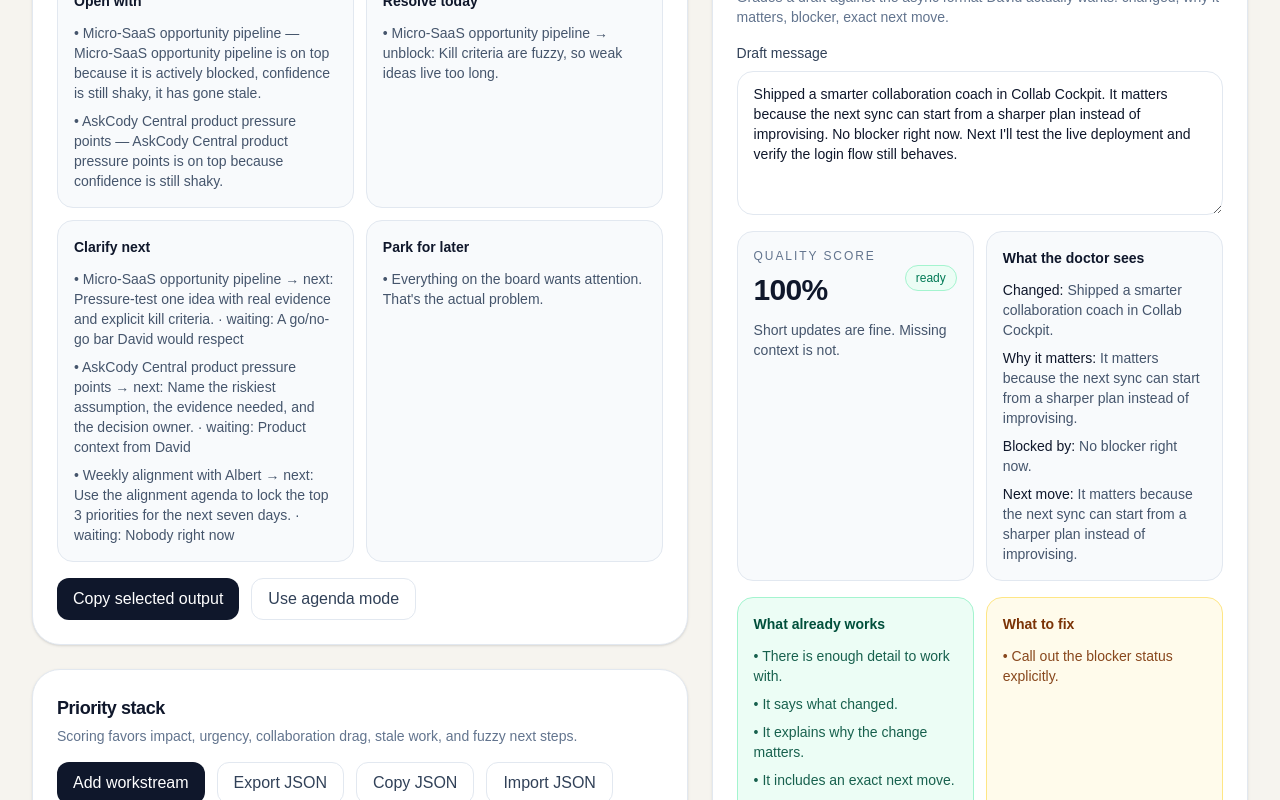
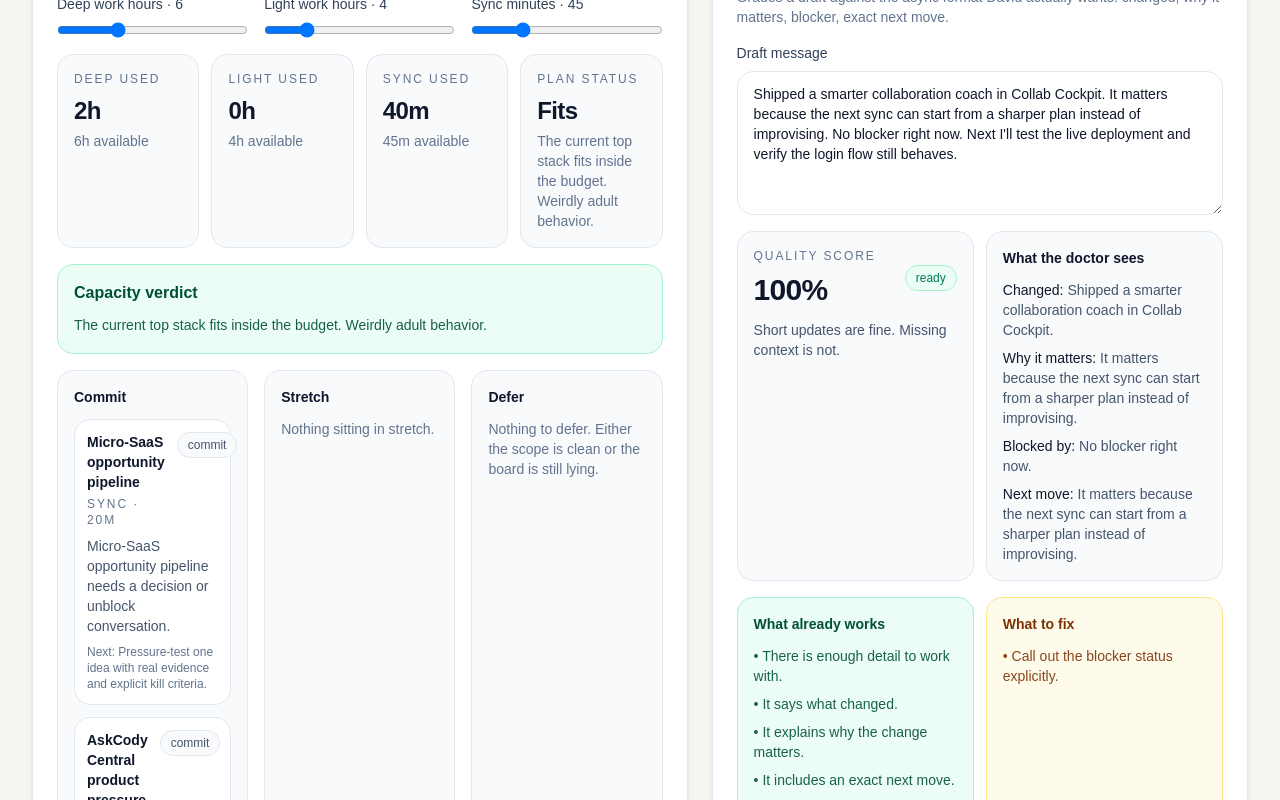
Before and after one commit to albertcl20/collab-cockpit, a Next.js app: page / in a window 1280 px wide. Shown: the part 4300-5100 px from the top of the page. Built offline with nearby package versions, Linux system fonts and the light colour scheme.

Commit message:
Add weekly attention budget planner

```diff
--- a/src/components/collaboration-cockpit.tsx
+++ b/src/components/collaboration-cockpit.tsx
@@ -54,6 +54,34 @@
   blockedCount: number;
   staleCount: number;
   topFocus: string;
+};
+
+type Budget = {
+  deepHours: number;
+  lightHours: number;
+  syncMinutes: number;
+};
+
+type BudgetAllocation = {
+  workstreamName: string;
+  lane: "deep" | "light" | "sync";
+  hours: number;
+  minutes: number;
+  verdict: "commit" | "stretch" | "defer";
+  reason: string;
+  nextMove: string;
+};
+
+type BudgetPlan = {
+  summary: string;
+  overload: boolean;
+  deepUsed: number;
+  lightUsed: number;
+  syncUsed: number;
+  commit: BudgetAllocation[];
+  stretch: BudgetAllocation[];
+  defer: BudgetAllocation[];
+  contract: string;
 };
 
 type AppState = {
@@ -283,6 +311,7 @@
   const [coachMode, setCoachMode] = useState<CoachMode>("quick-sync");
   const [snapshotNote, setSnapshotNote] = useState("");
   const [copyState, setCopyState] = useState<string>("");
+  const [budget, setBudget] = useState<Budget>({ deepHours: 6, lightHours: 4, syncMinutes: 45 });
   const [inboxDraft, setInboxDraft] = useState(
     "David: Central onboarding is still fuzzy because the tenant-level auth edge cases keep spilling across docs. I need one decision on whether we optimize for the happy path first or spend the week on exception handling. No hard blocker, but I do need David to confirm the decision bar. Next I can turn that into a sharper recommendation and updated plan."
   );
@@ -341,6 +370,7 @@
   const insights = useMemo(() => buildInsights(scoredWorkstreams, state.decisions), [scoredWorkstreams, state.decisions]);
   const protocolPlanner = useMemo(() => buildProtocolPlanner(scoredWorkstreams, state.decisions), [scoredWorkstreams, state.decisions]);
   const nudgeQueue = useMemo(() => buildNudgeQueue(scoredWorkstreams, state.decisions), [scoredWorkstreams, state.decisions]);
+  const budgetPlan = useMemo(() => buildBudgetPlan(scoredWorkstreams, budget), [scoredWorkstreams, budget]);
   const coachPlan = useMemo(
     () => buildCoachPlan({ mode: coachMode, focusNow, selected, decisions: state.decisions, updates: state.updates }),
     [coachMode, focusNow, selected, state.decisions, state.updates]
@@ -685,6 +715,45 @@
                     <textarea readOnly className={`${inputClass} mt-4 min-h-28 bg-white/80 font-mono text-sm`} value={item.message} />
                   </div>
                 )) : <p className="rounded-2xl border border-dashed border-slate-200 bg-slate-50 px-4 py-6 text-sm text-slate-500">No active nudges. Either collaboration is unusually clean or the board is under-reporting pain.</p>}
+              </div>
+            </Panel>
+
+            <Panel title="Attention budget" subtitle="Makes the weekly plan fit reality. Good collaboration dies when the board promises more than the calendar can carry.">
+              <div className="grid gap-4">
+                <div className="grid gap-4 md:grid-cols-3">
+                  <Field label={`Deep work hours · ${budget.deepHours}`}>
+                    <input type="range" min={0} max={20} value={budget.deepHours} onChange={(e) => setBudget((current) => ({ ...current, deepHours: Number(e.target.value) }))} />
+                  </Field>
+                  <Field label={`Light work hours · ${budget.lightHours}`}>
+                    <input type="range" min={0} max={20} value={budget.lightHours} onChange={(e) => setBudget((current) => ({ ...current, lightHours: Number(e.target.value) }))} />
+                  </Field>
+                  <Field label={`Sync minutes · ${budget.syncMinutes}`}>
+                    <input type="range" min={0} max={180} step={5} value={budget.syncMinutes} onChange={(e) => setBudget((current) => ({ ...current, syncMinutes: Number(e.target.value) }))} />
+                  </Field>
+                </div>
+                <div className="grid gap-3 md:grid-cols-4">
+                  <MetricCard label="Deep used" value={`${budgetPlan.deepUsed}h`} note={`${budget.deepHours}h available`} />
+                  <MetricCard label="Light used" value={`${budgetPlan.lightUsed}h`} note={`${budget.lightHours}h available`} />
+                  <MetricCard label="Sync used" value={`${budgetPlan.syncUsed}m`} note={`${budget.syncMinutes}m available`} />
+                  <MetricCard label="Plan status" value={budgetPlan.overload ? "Overloaded" : "Fits"} note={budgetPlan.summary} />
+                </div>
+                <div className={`rounded-2xl border p-4 ${budgetPlan.overload ? "border-rose-200 bg-rose-50 text-rose-900" : "border-emerald-200 bg-emerald-50 text-emerald-900"}`}>
+                  <h3 className="text-base font-semibold">Capacity verdict</h3>
+                  <p className="mt-2 text-sm leading-6 opacity-90">{budgetPlan.summary}</p>
+                </div>
+                <div className="grid gap-4 lg:grid-cols-3">
+                  <BudgetColumn title="Commit" items={budgetPlan.commit} empty="No work made the commit lane yet." />
+                  <BudgetColumn title="Stretch" items={budgetPlan.stretch} empty="Nothing sitting in stretch." />
+                  <BudgetColumn title="Defer" items={budgetPlan.defer} empty="Nothing to defer. Either the scope is clean or the board is still lying." />
+                </div>
+                <Field label="Copy-ready collaboration contract">
+                  <textarea readOnly className={`${inputClass} min-h-64 font-mono text-sm`} value={budgetPlan.contract} />
+                </Field>
+                <div className="flex flex-wrap gap-3">
+                  <button type="button" onClick={() => copyText(budgetPlan.contract, "budget contract")} className="rounded-xl bg-slate-900 px-4 py-2 text-sm font-medium text-white transition hover:bg-slate-700">
+                    Copy budget contract
+                  </button>
+                </div>
               </div>
             </Panel>
 
@@ -1221,6 +1290,29 @@
   return <span className={`inline-flex items-center rounded-full border px-2.5 py-1 text-xs font-medium ${tone ?? "border-slate-200 bg-slate-50 text-slate-600"}`}>{children}</span>;
 }
 
+function BudgetColumn({ title, items, empty }: { title: string; items: BudgetAllocation[]; empty: string }) {
+  return (
+    <div className="rounded-2xl border border-slate-200 bg-slate-50 p-4">
+      <h3 className="text-sm font-semibold text-slate-900">{title}</h3>
+      <div className="mt-3 space-y-3">
+        {items.length ? items.map((item) => (
+          <div key={`${title}-${item.workstreamName}`} className="rounded-2xl border border-slate-200 bg-white p-3">
+            <div className="flex items-start justify-between gap-3">
+              <div>
+                <p className="text-sm font-semibold text-slate-900">{item.workstreamName}</p>
+                <p className="mt-1 text-xs uppercase tracking-[0.16em] text-slate-500">{item.lane} · {item.hours ? `${item.hours}h` : `${item.minutes}m`}</p>
+              </div>
+              <Badge>{item.verdict}</Badge>
+            </div>
+            <p className="mt-2 text-sm text-slate-600">{item.reason}</p>
+            <p className="mt-2 text-xs text-slate-500">Next: {item.nextMove}</p>
+          </div>
+        )) : <p className="text-sm text-slate-500">{empty}</p>}
+      </div>
+    </div>
+  );
+}
+
 function TrendChart({ snapshots, currentHealth }: { snapshots: Snapshot[]; currentHealth: number }) {
   const points = [...snapshots].slice(0, 6).reverse();
   const values = [...points.map((item) => item.health), currentHealth];
@@ -1853,6 +1945,92 @@
   };
 }
 
+function buildBudgetPlan(workstreams: ScoredWorkstream[], budget: Budget): BudgetPlan {
+  const allocations = workstreams
+    .filter((item) => item.status !== "done")
+    .slice(0, 6)
+    .map((item, index) => {
+      const lane: BudgetAllocation["lane"] = item.status === "blocked"
+        ? "sync"
+        : item.energy === "deep"
+          ? "deep"
+          : item.waitingOn.trim() || item.decisionNeeded.trim() || item.drag >= 40
+            ? "sync"
+            : "light";
+      const hours = lane === "deep" ? (item.status === "blocked" ? 0 : item.urgency >= 8 ? 3 : 2) : lane === "light" ? (item.urgency >= 8 ? 2 : 1) : 0;
+      const minutes = lane === "sync" ? (item.status === "blocked" || item.decisionNeeded.trim() ? 20 : 10) : 0;
+      const reason = lane === "deep"
+        ? `${item.name} needs protected thinking, not more chat.`
+        : lane === "sync"
+          ? `${item.name} needs a decision or unblock conversation.`
+          : `${item.name} can move with lighter execution energy.`;
+      return { item, lane, hours, minutes, order: index, reason };
+    });
+
+  let deepLeft = budget.deepHours;
+  let lightLeft = budget.lightHours;
+  let syncLeft = budget.syncMinutes;
+
+  const commit: BudgetAllocation[] = [];
+  const stretch: BudgetAllocation[] = [];
+  const defer: BudgetAllocation[] = [];
+
+  allocations.forEach(({ item, lane, hours, minutes, reason }, index) => {
+    const fits = lane === "deep" ? hours <= deepLeft : lane === "light" ? hours <= lightLeft : minutes <= syncLeft;
+    const nearMiss = lane === "deep"
+      ? hours <= deepLeft + 2
+      : lane === "light"
+        ? hours <= lightLeft + 1
+        : minutes <= syncLeft + 15;
+    const verdict: BudgetAllocation["verdict"] = fits ? "commit" : nearMiss && index <= 3 ? "stretch" : "defer";
+    const allocation: BudgetAllocation = {
+      workstreamName: item.name,
+      lane,
+      hours,
+      minutes,
+      verdict,
+      reason,
+      nextMove: item.nextStep,
+    };
+
+    if (verdict === "commit") {
+      if (lane === "deep") deepLeft -= hours;
+      if (lane === "light") lightLeft -= hours;
+      if (lane === "sync") syncLeft -= minutes;
+      commit.push(allocation);
+    } else if (verdict === "stretch") {
+      stretch.push(allocation);
+    } else {
+      defer.push(allocation);
+    }
+  });
+
+  const deepUsed = budget.deepHours - deepLeft;
+  const lightUsed = budget.lightHours - lightLeft;
+  const syncUsed = budget.syncMinutes - syncLeft;
+  const overload = stretch.length > 0 || defer.some((item) => item.lane !== "light" || item.hours > 0 || item.minutes > 0);
+  const summary = overload
+    ? `The board wants more than this week can hold. Commit ${commit.length}, keep ${stretch.length} as stretch, and explicitly defer ${defer.length} item${defer.length === 1 ? "" : "s"}.`
+    : `The current top stack fits inside the budget. Weirdly adult behavior.`;
+  const contract = [
+    "COLLABORATION CONTRACT",
+    "",
+    `Budget: ${budget.deepHours}h deep · ${budget.lightHours}h light · ${budget.syncMinutes}m sync`,
+    `Verdict: ${summary}`,
+    "",
+    "Commit:",
+    ...(commit.length ? commit.map((item, index) => `${index + 1}. ${item.workstreamName} — ${item.lane} ${item.hours ? `${item.hours}h` : `${item.minutes}m`}\n   Why: ${item.reason}\n   Next: ${item.nextMove}`) : ["- Nothing committed yet."]),
+    "",
+    "Stretch:",
+    ...(stretch.length ? stretch.map((item, index) => `${index + 1}. ${item.workstreamName} — ${item.lane} ${item.hours ? `${item.hours}h` : `${item.minutes}m`}\n   Why: ${item.reason}`) : ["- Nothing in stretch."]),
+    "",
+    "Defer:",
+    ...(defer.length ? defer.map((item, index) => `${index + 1}. ${item.workstreamName} — stop pretending this fits automatically.`) : ["- Nothing deferred."]),
+  ].join("\n");
+
+  return { summary, overload, deepUsed, lightUsed, syncUsed, commit, stretch, defer, contract };
+}
+
 function buildNudgeQueue(workstreams: ScoredWorkstream[], decisions: Decision[]) {
   const items = workstreams
     .filter((item) => item.status !== "done")
```
